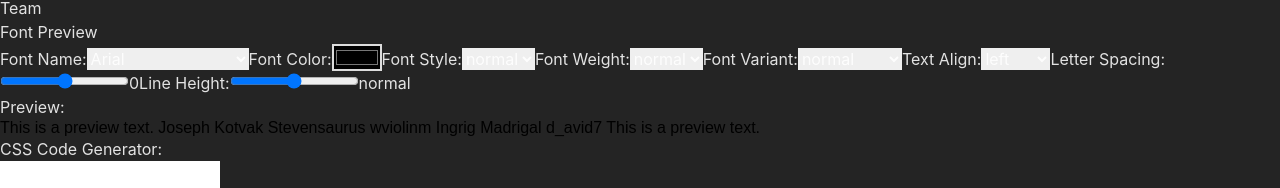
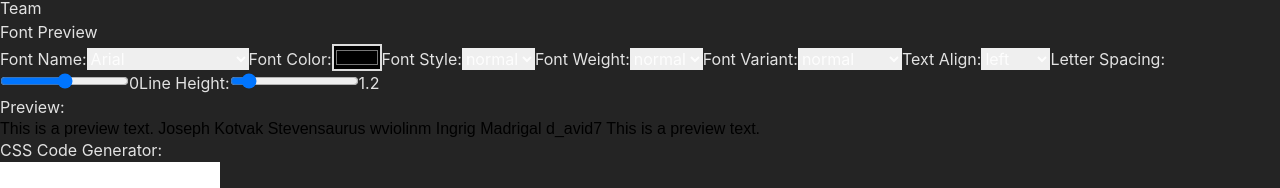
Before and after one commit to chingu-voyages/devex.tools, a React (Vite) app in the folder fetools-app/: page /font-visualizer in a window 1280 px wide. Shown: the part 124-312 px from the top of the page. Built offline with nearby package versions, Linux system fonts and the light colour scheme.

Commit message:
Apply suggestions from code review

```diff
--- a/fetools-app/src/pages/FontVisualizer.jsx
+++ b/fetools-app/src/pages/FontVisualizer.jsx
@@ -6,10 +6,10 @@ const FontVisualizer = () => {
     color: "#000000",
     style: "normal",
     weight: "normal",
-    variant: "normal",
+    textTransform: "none",
     textAlign: "left",
     letterSpacing: 0,
-    lineHeight: "normal",
+    lineHeight: 1.2,
   });
 
   const fontFamilies = [
@@ -53,7 +53,7 @@ const FontVisualizer = () => {
       color: font.color,
       fontStyle: font.style,
       fontWeight: font.weight,
-      fontVariant: font.variant,
+      textTransform: font.textTransform,
       textAlign: font.textAlign,
       letterSpacing: font.letterSpacing,
       lineHeight: font.lineHeight,
@@ -75,7 +75,7 @@ const FontVisualizer = () => {
       color: ${font.color};
       font-style: ${font.style};
       font-weight: ${font.weight};
-      font-variant: ${font.variant};
+      text-transform: ${font.textTransform};
       text-align: ${font.textAlign};
       letter-spacing: ${font.letterSpacing};
       line-height: ${font.lineHeight};
@@ -194,9 +194,9 @@ const FontVisualizer = () => {
             <input
               type="range"
               value={String(parseInt(font.lineHeight))}
-              min={10}
-              max={100}
-              step={1}
+              min={0}
+              max={10}
+              step={0.1}
               onChange={handleLineHeightChange}
               className="mt-1"
             />
```
